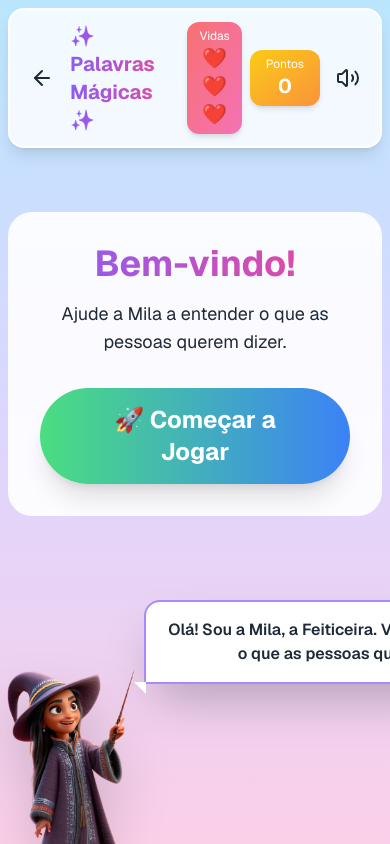
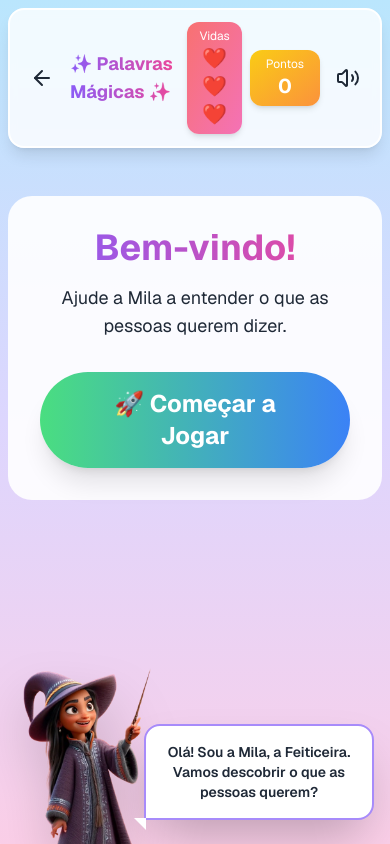
Before and after one commit to ClaudemirWork/teaplus-working, a Next.js app: page /magic-words in a window 390 px wide. Built offline with nearby package versions, Linux system fonts and the light colour scheme.

Commit message:
Update page.tsx correções finais (?) palavra magica

```diff
--- a/app/magic-words/page.tsx
+++ b/app/magic-words/page.tsx
@@ -19,10 +19,11 @@ interface Phase {
 }
 
 // --- BANCO DE DADOS COMPLETO DE CARDS ---
+// Corrigido para corresponder exatamente aos nomes dos arquivos no repositório
 const allCardsData: Card[] = [
   // Acoes
   { id: 'pensar', label: 'Pensar', image: '/images/cards/acoes/Pensar.webp', category: 'acoes' },
-  { id: 'abracar', label: 'Abraçar', image: '/images/cards/acoes/abracar.webp', category: 'acoes' },
+  { id: 'abracar', label: 'Abraçar', image: '/images/cards/acoes/abraçar.webp', category: 'acoes' },
   { id: 'abrir_a_macaneta', label: 'Abrir a Maçaneta', image: '/images/cards/acoes/abrir a maçaneta.webp', category: 'acoes' },
   { id: 'abrir_a_porta', label: 'Abrir a Porta', image: '/images/cards/acoes/abrir a porta.webp', category: 'acoes' },
   { id: 'abrir_fechadura', label: 'Abrir Fechadura', image: '/images/cards/acoes/abrir_fechadura.webp', category: 'acoes' },
@@ -491,7 +492,6 @@ export default function MagicWordsGame() {
 
   // --- Estados do Jogo ---
   const [currentPhaseIndex, setCurrentPhaseIndex] = useState(0);
-  const [phase, setPhase] = useState<Phase>(gameConfig.phases[0]);
   const [score, setScore] = useState(0);
   const [lives, setLives] = useState(3);
   const [isPlaying, setIsPlaying] = useState(false);
@@ -587,7 +587,6 @@ export default function MagicWordsGame() {
   // --- Lógica Principal do Jogo ---
   const startGame = useCallback(() => {
     setCurrentPhaseIndex(0);
-    setPhase(gameConfig.phases[0]);
     setScore(0);
     setRoundsCompleted(0);
     setLives(3);
@@ -649,7 +648,8 @@ export default function MagicWordsGame() {
       setRoundsCompleted(newRoundsCompleted);
 
       setTimeout(() => {
-        if (newRoundsCompleted >= phase.rounds) {
+        const phase = gameConfig.phases[currentPhaseIndex];
+        if (phase && newRoundsCompleted >= phase.rounds) {
           handlePhaseComplete();
         } else {
           nextRound(currentPhaseIndex);
@@ -678,9 +678,12 @@ export default function MagicWordsGame() {
   };
 
   const handlePhaseComplete = () => {
+    const phase = gameConfig.phases[currentPhaseIndex];
     playSound('win');
     setScore(prev => prev + 250); // Bônus da Gema Mágica
+    if(phase) {
         milaSpeak(milaMessages.phaseComplete(phase.name));
+    }
     setShowVictoryModal(true);
   };
 
@@ -694,25 +697,25 @@ export default function MagicWordsGame() {
       setMilaMessage("Parabéns, Mago(a) das Palavras! Você desvendou todos os segredos! 🎉");
     } else {
       setCurrentPhaseIndex(newPhaseIndex);
-      setPhase(gameConfig.phases[newPhaseIndex]);
       setRoundsCompleted(0);
       setLives(3);
       setTimeout(() => nextRound(newPhaseIndex), 1000);
     }
   }, [currentPhaseIndex, nextRound, milaSpeak]);
 
+  const phase = gameConfig.phases[currentPhaseIndex];
   const progress = phase ? (roundsCompleted / phase.rounds) * 100 : 0;
 
   return (
-    <div className="min-h-screen bg-gradient-to-b from-sky-200 via-violet-200 to-pink-200 relative overflow-hidden text-gray-800">
-      <div className="relative z-10 max-w-4xl mx-auto p-2 md:p-4">
-        <div className="bg-white/80 backdrop-blur-sm rounded-2xl p-3 mb-4 shadow-lg border-2 border-white">
+    <div className="flex flex-col min-h-screen bg-gradient-to-b from-sky-200 via-violet-200 to-pink-200 text-gray-800">
+      <header className="w-full max-w-4xl mx-auto p-2 md:p-4 z-20">
+        <div className="bg-white/80 backdrop-blur-sm rounded-2xl p-3 shadow-lg border-2 border-white">
           <div className="flex items-center justify-between gap-3">
             <div className="flex items-center gap-2">
               <button onClick={() => router.push('/')} className="p-2 hover:bg-sky-100 rounded-xl transition-colors">
                 <ArrowLeft className="w-6 h-6" />
               </button>
-              <h1 className="text-xl md:text-3xl font-bold text-transparent bg-clip-text bg-gradient-to-r from-violet-500 to-pink-500">
+              <h1 className="text-lg md:text-3xl font-bold text-transparent bg-clip-text bg-gradient-to-r from-violet-500 to-pink-500">
                 ✨ Palavras Mágicas ✨
               </h1>
             </div>
@@ -731,8 +734,10 @@ export default function MagicWordsGame() {
             </div>
           </div>
         </div>
+      </header>
 
-        {isPlaying ? (
+      <main className="flex-grow w-full max-w-4xl mx-auto p-2 md:p-4">
+        {isPlaying && phase ? (
         <div className="bg-white/90 backdrop-blur-sm rounded-3xl p-4 md:p-6 shadow-xl border-2 border-violet-200">
           <div className="text-center mb-4">
             <h2 className="text-lg md:text-2xl font-bold mb-2">
@@ -755,8 +760,7 @@ export default function MagicWordsGame() {
               </div>
           </div>
 
-          <div className={`grid gap-3 md:gap-4 transition-opacity duration-500 ${isUiBlocked ? 'opacity-50' : 'opacity-100'}`}
-               style={{ gridTemplateColumns: `repeat(${phase.cards <= 6 ? 2 : 3}, 1fr)`}}>
+          <div className={`grid gap-2 md:gap-4 transition-opacity duration-500 ${isUiBlocked ? 'opacity-50' : 'opacity-100'} grid-cols-2 sm:grid-cols-3 md:grid-cols-4`}>
             {currentCards.map((card) => (
               <button
                 key={card.id}
@@ -777,7 +781,7 @@ export default function MagicWordsGame() {
           </div>
         </div>
         ) : (
-        <div className="text-center p-8 bg-white/90 rounded-3xl mt-16 animate-fade-in">
+        <div className="text-center p-8 bg-white/90 rounded-3xl mt-8 animate-fade-in">
              <h2 className="text-4xl font-bold text-transparent bg-clip-text bg-gradient-to-r from-violet-500 to-pink-500 mb-4">
                Bem-vindo!
              </h2>
@@ -790,19 +794,21 @@ export default function MagicWordsGame() {
             </button>
         </div>
         )}
-      </div>
+      </main>
 
-      <div className="fixed bottom-0 -left-4 md:left-2 z-20 w-48 md:w-80 pointer-events-none">
+      <footer className="relative w-full h-40 md:h-48 mt-4">
+        <div className="absolute bottom-0 left-0 w-48 md:w-64 z-10">
            <img src="/images/mascotes/mila/mila_feiticeira_resultado.webp" alt="Mila Feiticeira" className="w-full h-full object-contain drop-shadow-2xl" />
         </div>
         {milaMessage && (
-        <div className="fixed bottom-40 md:bottom-auto md:top-1/2 md:-translate-y-1/2 left-36 md:left-72 z-30 max-w-md w-full">
+          <div className="absolute bottom-6 left-36 md:left-56 z-20 max-w-md w-[calc(100%-10rem)] md:w-auto">
             <div className="bg-white p-4 rounded-2xl rounded-bl-none shadow-2xl border-2 border-violet-400 relative">
-              <p className="text-center font-semibold text-base md:text-lg">{milaMessage}</p>
+                <p className="text-center font-semibold text-sm md:text-lg">{milaMessage}</p>
                 <div className="absolute -bottom-3 left-0 w-0 h-0 border-l-[12px] border-l-transparent border-t-[12px] border-t-white transform -translate-x-full"></div>
             </div>
           </div>
         )}
+      </footer>
 
       {showVictoryModal && (
          <div className="fixed inset-0 bg-black/50 flex items-center justify-center p-4 z-[100]">
```
Lines whose indentation alone changed are shown as unchanged.
